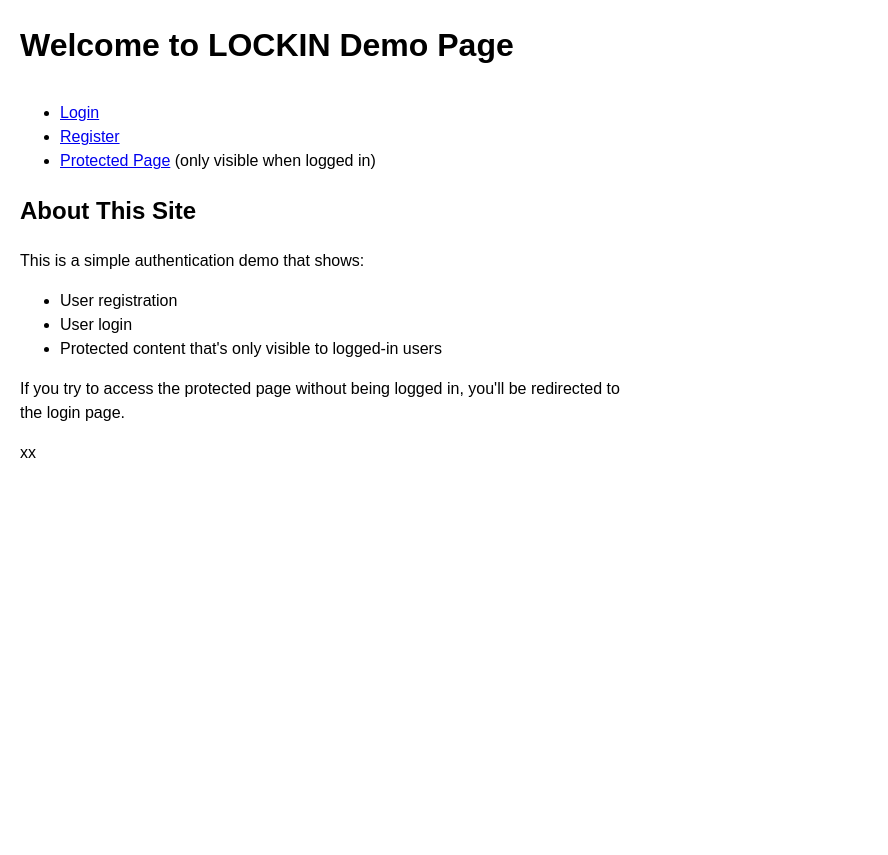
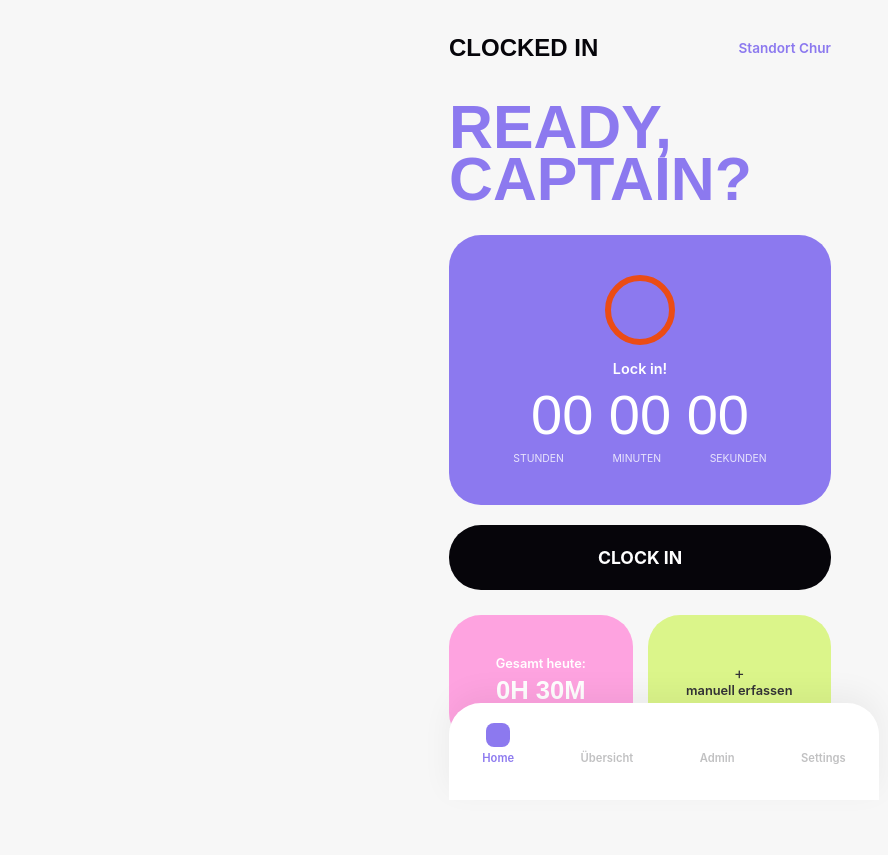
Before and after one commit to jamesrichterrrrrrrrr/Projekt_Clocked_In, a PHP site: page / in a window 1280 px wide. Shown: the whole page, without its empty margins (0-888 px from the left). Before the commit the page ends 458 px from the top, so only its background shows below. Run offline with PHP 8.4, Linux system fonts and the light colour scheme; some web fonts are replaced.

Commit message:
Main Page

```diff
--- a/IM4_Projekt_Clocked_In/css/style.css
+++ b/IM4_Projekt_Clocked_In/css/style.css
@@ -1,35 +1,202 @@
-/* style.css */
-body {
-  font-family: Arial, sans-serif;
-  margin: 20px;
-  max-width: 600px;
-  line-height: 1.5;
+/* 1. DESIGN TOKENS */
+:root {
+    /* Brand Colors */
+    --clr-purple: #8C79EF;
+    --clr-green: #DBF58A;
+    --clr-pink: #FEA3E0;
+    --clr-red: #EB4C15;
+
+    /* Neutrals */
+    --clr-black: #06050A;
+    --clr-neutral-600: #333236;
+    --clr-neutral-300: #5b5a5d;
+    --clr-neutral-50: #c1c1c2;
+    --clr-neutral-10: #F7F7F7;
+    --clr-white: #FFFFFF;
+
+    /* Spacing & Borders */
+    --radius-main: 32px;
+    --radius-btn: 32px;
+    --radius-s: 16px;
+
+    /* Fonts */
+    --font-display: "snaga-uni", sans-serif;
+    --font-main: -apple-system, BlinkMacSystemFont, "Segoe UI", Roboto, Helvetica, Arial, sans-serif;
 }
 
-h1 {
-  margin-bottom: 1em;
+/* 2. RESET & BASIS */
+* {
+    box-sizing: border-box;
+    margin: 0;
+    padding: 0;
 }
 
-form > div {
-  margin-bottom: 1em;
+body {
+    background-color: var(--clr-neutral-10); /* Sehr helles Grau statt reinweiß */
+    font-family: var(--font-main);
+    display: flex;
+    justify-content: center;
+    color: var(--clr-black);
+    -webkit-font-smoothing: antialiased;
 }
 
-label {
-  display: inline-block;
-  width: 80px;
+.app-container {
+    width: 100%;
+    max-width: 430px;
+    min-height: 100vh;
+    padding: 24px;
+    padding-bottom: 110px;
+    display: flex;
+    flex-direction: column;
 }
 
-input[type="email"],
-input[type="password"] {
-  width: 200px;
-  padding: 4px;
+/* 3. KOMPONENTEN */
+
+.main-header {
+    display: flex;
+    justify-content: space-between;
+    align-items: center;
+    margin-bottom: 40px;
+    padding-top: 10px;
 }
 
-button {
-  padding: 8px 16px;
-  cursor: pointer;
+.logo {
+    font-family: var(--font-display);
+    font-weight: 900;
+    font-size: 1.5rem;
+    text-transform: uppercase;
 }
 
-p {
-  margin-top: 1em;
+.location-tag {
+    color: var(--clr-purple);
+    font-size: 0.85rem;
+    font-weight: 600; /* SF Pro Medium/Bold */
 }
+
+.welcome-section h1 {
+    font-family: var(--font-display);
+    font-size: 3.8rem;
+    line-height: 0.85;
+    color: var(--clr-purple);
+    margin-bottom: 30px;
+}
+
+/* Timer Card */
+.timer-card {
+    background-color: var(--clr-purple);
+    border-radius: var(--radius-main);
+    padding: 40px 20px;
+    text-align: center;
+    color: var(--clr-white);
+    margin-bottom: 20px;
+}
+
+.placeholder-circle {
+    width: 70px;
+    height: 70px;
+    border: 6px solid var(--clr-red); /* Dein Red-500 für den Akzent */
+    border-radius: 50%;
+    margin: 0 auto 15px;
+}
+
+.timer-label {
+    font-weight: 600;
+    font-size: 0.9rem;
+    margin-bottom: 5px;
+}
+
+.timer-display {
+    font-family: var(--font-display);
+    font-size: 3.5rem;
+    margin-bottom: 5px;
+}
+
+.timer-units {
+    display: flex;
+    justify-content: space-around;
+    padding: 0 20px;
+    font-size: 0.65rem;
+    text-transform: uppercase;
+    opacity: 0.8;
+}
+
+/* Button */
+.btn-clock-in {
+    width: 100%;
+    background-color: var(--clr-black);
+    color: var(--clr-white);
+    border: none;
+    padding: 22px;
+    border-radius: var(--radius-btn);
+    font-family: var(--font-main);
+    font-weight: 700;
+    font-size: 1.1rem;
+    text-transform: uppercase;
+    cursor: pointer;
+    margin-bottom: 25px;
+    transition: transform 0.1s;
+}
+
+.btn-clock-in:active {
+    transform: scale(0.96);
+}
+
+/* Info Grid */
+.info-grid {
+    display: grid;
+    grid-template-columns: 1fr 1fr;
+    gap: 15px;
+}
+
+.info-card {
+    border-radius: var(--radius-main);
+    padding: 20px;
+    height: 130px;
+    display: flex;
+    flex-direction: column;
+    justify-content: center;
+    align-items: center;
+}
+
+.info-card.pink { background-color: var(--clr-pink); color: var(--clr-white); }
+.info-card.green { background-color: var(--clr-green); color: var(--clr-neutral-600); }
+
+.info-card p { font-size: 0.8rem; font-weight: 600; }
+.info-card h3 { font-family: var(--font-display); font-size: 1.6rem; margin-top: 5px; }
+
+/* Navigation */
+.bottom-nav {
+    position: fixed;
+    bottom: 0;
+    max-width: 430px;
+    width: 100%;
+    background: var(--clr-white);
+    display: flex;
+    justify-content: space-around;
+    padding: 20px 0 35px 0;
+    border-top-left-radius: var(--radius-main);
+    border-top-right-radius: var(--radius-main);
+    box-shadow: 0 -10px 30px rgba(0,0,0,0.05);
+}
+
+.nav-item {
+    display: flex;
+    flex-direction: column;
+    align-items: center;
+    text-decoration: none;
+    color: var(--clr-neutral-50);
+    font-size: 0.7rem;
+    font-weight: 600;
+}
+
+.nav-item.active { color: var(--clr-purple); }
+
+.nav-icon {
+    width: 24px;
+    height: 24px;
+    background-color: var(--clr-neutral-30);
+    border-radius: 8px;
+    margin-bottom: 4px;
+}
+
+.nav-item.active .nav-icon { background-color: var(--clr-purple); }
--- a/index.html
+++ b/index.html
@@ -1,37 +1,71 @@
 <!DOCTYPE html>
-<html lang="en">
-  <head>
-    <meta charset="UTF-8" />
-    <title>Welcome</title>
-    <link rel="stylesheet" href="css/style.css" />
-  </head>
-  <body>
-    <h1>Welcome to LOCKIN Demo Page</h1>
+<html lang="de">
+<head>
+    <meta charset="UTF-8">
+    <meta name="viewport" content="width=device-width, initial-scale=1.0">
+    <title>ClockedIn - Home</title>
 
-    <div class="navigation">
-      <ul>
-        <li><a href="login.html">Login</a></li>
-        <li><a href="register.html">Register</a></li>
-        <li>
-          <a href="protected.html">Protected Page</a> (only visible when logged
-          in)
-        </li>
-      </ul>
+    <link rel="stylesheet" href="https://use.typekit.net/luf5oco.css">
+
+    <link rel="stylesheet" href="IM4_Projekt_Clocked_In/css/style.css">
+</head>
+<body>
+
+    <div class="app-container">
+
+        <header class="main-header">
+            <div class="logo">CLOCKED IN</div>
+            <div class="location-tag">Standort Chur</div>
+        </header>
+
+        <section class="welcome-section">
+            <h1>READY,<br>CAPTAIN?</h1>
+        </section>
+
+        <div class="timer-card">
+            <div class="placeholder-circle"></div>
+            <p class="timer-label">Lock in!</p>
+            <div class="timer-display">00 00 00</div>
+            <div class="timer-units">
+                <span>Stunden</span>
+                <span>Minuten</span>
+                <span>Sekunden</span>
+            </div>
+        </div>
+
+        <button class="btn-clock-in">CLOCK IN</button>
+
+        <div class="info-grid">
+            <div class="info-card pink">
+                <p>Gesamt heute:</p>
+                <h3>0H 30M</h3>
+            </div>
+            <div class="info-card green">
+                <div class="plus-icon">+</div>
+                <p>manuell erfassen</p>
+            </div>
+        </div>
+
+        <nav class="bottom-nav">
+            <a href="#" class="nav-item active">
+                <div class="nav-icon"></div>
+                <span>Home</span>
+            </a>
+            <a href="#" class="nav-item">
+                <div class="nav-icon"></div>
+                <span>Übersicht</span>
+            </a>
+            <a href="#" class="nav-item">
+                <div class="nav-icon"></div>
+                <span>Admin</span>
+            </a>
+            <a href="#" class="nav-item">
+                <div class="nav-icon"></div>
+                <span>Settings</span>
+            </a>
+        </nav>
+
     </div>
 
-    <div class="info">
-      <h2>About This Site</h2>
-      <p>This is a simple authentication demo that shows:</p>
-      <ul>
-        <li>User registration</li>
-        <li>User login</li>
-        <li>Protected content that's only visible to logged-in users</li>
-      </ul>
-      <p>
-        If you try to access the protected page without being logged in, you'll
-        be redirected to the login page.
-      </p>
-    </div>
-  </body>
+</body>
 </html>
-xx
```
